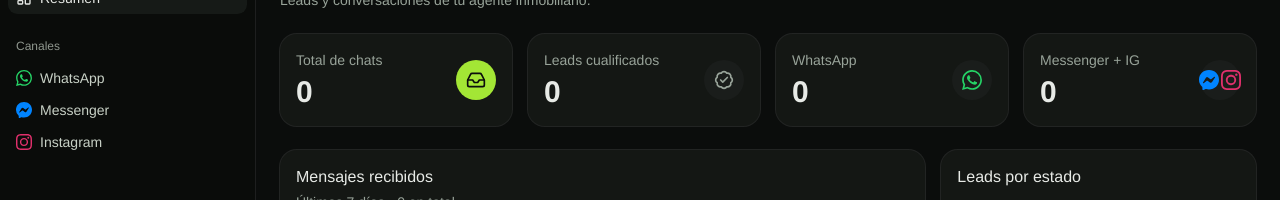
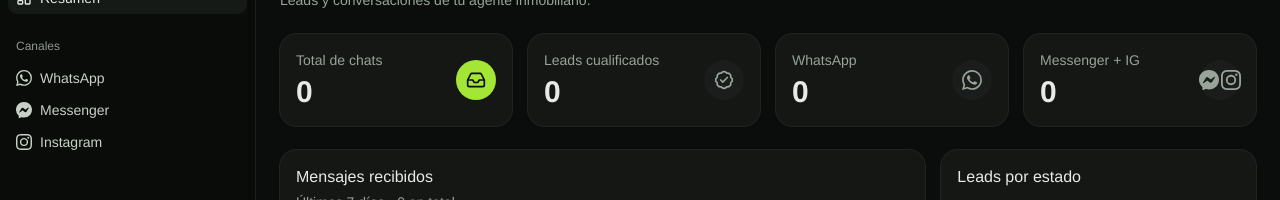
Before and after one commit to sziltec/Agente_inmobiliaria, a Next.js app: page / in a window 1280 px wide. Shown: the part 122-322 px from the top of the page. Built offline with nearby package versions, Linux system fonts and the light colour scheme; no server answers; the database is empty.

Commit message:
Acoplar los logos de canales a la paleta del dashboard (sin colores de marca fijos)

```diff
--- a/app/page.tsx
+++ b/app/page.tsx
@@ -42,16 +42,11 @@ const statusNames: Record<string, string> = {
 type ValidChannel = "WHATSAPP" | "MESSENGER" | "INSTAGRAM";
 const validChannels: ValidChannel[] = ["WHATSAPP", "MESSENGER", "INSTAGRAM"];
 
-function MessengerInstagramIcon({
-  className,
-}: {
-  className?: string;
-  style?: React.CSSProperties;
-}) {
+function MessengerInstagramIcon({ className }: { className?: string }) {
   return (
     <span className="flex items-center gap-0.5">
-      <SiMessenger className={className} style={{ color: "#0084FF" }} />
-      <SiInstagram className={className} style={{ color: "#E1306C" }} />
+      <SiMessenger className={className} />
+      <SiInstagram className={className} />
     </span>
   );
 }
@@ -103,7 +98,6 @@ export default async function Dashboard({
             label="WhatsApp"
             value={stats.chatsByChannel.WHATSAPP || 0}
             icon={SiWhatsapp}
-            iconColor="#25D366"
           />
           <StatCard
             label="Messenger + IG"
--- a/components/app-sidebar.tsx
+++ b/components/app-sidebar.tsx
@@ -19,9 +19,9 @@ import {
 } from "@/components/ui/sidebar";
 
 const channelLinks = [
-  { channel: "WHATSAPP", label: "WhatsApp", icon: SiWhatsapp, color: "#25D366" },
-  { channel: "MESSENGER", label: "Messenger", icon: SiMessenger, color: "#0084FF" },
-  { channel: "INSTAGRAM", label: "Instagram", icon: SiInstagram, color: "#E1306C" },
+  { channel: "WHATSAPP", label: "WhatsApp", icon: SiWhatsapp },
+  { channel: "MESSENGER", label: "Messenger", icon: SiMessenger },
+  { channel: "INSTAGRAM", label: "Instagram", icon: SiInstagram },
 ];
 
 export function AppSidebar({
@@ -69,13 +69,13 @@ export function AppSidebar({
           <SidebarGroupLabel>Canales</SidebarGroupLabel>
           <SidebarGroupContent>
             <SidebarMenu>
-              {channelLinks.map(({ channel, label, icon: Icon, color }) => (
+              {channelLinks.map(({ channel, label, icon: Icon }) => (
                 <SidebarMenuItem key={channel}>
                   <SidebarMenuButton
                     render={<Link href={`/?channel=${channel}`} />}
                     isActive={pathname === "/" && activeChannel === channel}
                   >
-                    <Icon style={{ color }} />
+                    <Icon />
                     <span>{label}</span>
                   </SidebarMenuButton>
                   {channelCounts[channel] ? (
--- a/components/stat-card.tsx
+++ b/components/stat-card.tsx
@@ -2,20 +2,18 @@ import type { ComponentType } from "react";
 import { Card, CardContent } from "@/components/ui/card";
 import { cn } from "@/lib/utils";
 
-type IconComponent = ComponentType<{ className?: string; style?: React.CSSProperties }>;
+type IconComponent = ComponentType<{ className?: string }>;
 
 export function StatCard({
   label,
   value,
   icon: Icon,
   accent = false,
-  iconColor,
 }: {
   label: string;
   value: number | string;
   icon: IconComponent;
   accent?: boolean;
-  iconColor?: string;
 }) {
   return (
     <Card>
@@ -30,7 +28,7 @@ export function StatCard({
             accent ? "bg-primary text-primary-foreground" : "bg-muted text-muted-foreground",
           )}
         >
-          <Icon className="size-5" style={iconColor ? { color: iconColor } : undefined} />
+          <Icon className="size-5" />
         </div>
       </CardContent>
     </Card>
```
